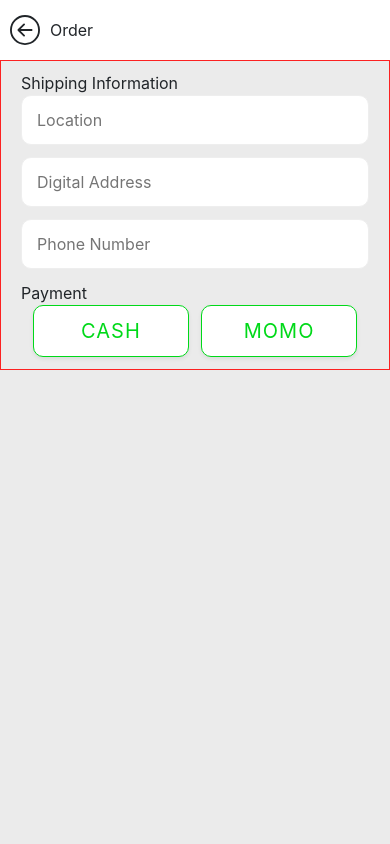
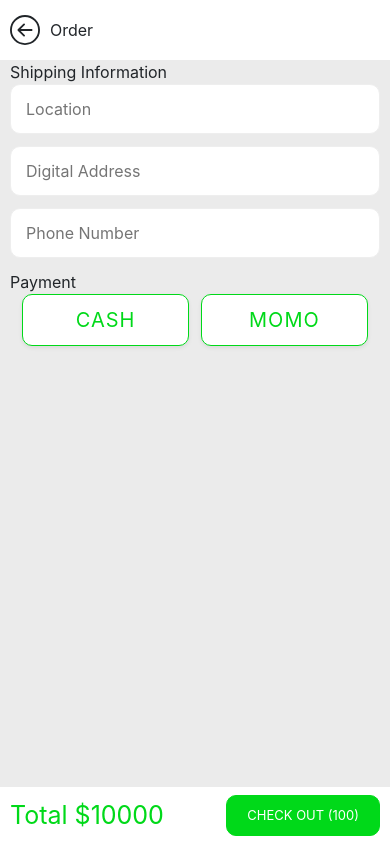
Before and after one commit to Sam-2019/Online-book-shop, a React (Create React App) app: page /order/1 in a window 390 px wide. Built offline with nearby package versions, Linux system fonts and the light colour scheme.

Commit message:
added Order action

```diff
--- a/src/Pages/Components/Popup.js
+++ b/src/Pages/Components/Popup.js
@@ -9,12 +9,14 @@ const PopUp = ({ children, close }) => {
     <div className="popup-wrapper">
       <div className="popup">
         <div className="close-button">
-          <Close width="30" height="30" />
+          <Close width={30} height={30} action={close} />
         </div>
 
         <div>{children}</div>
-        <Button class_name="primary" name="Okay" />
-        <Button class_name="secondary" name="Close" action={close} />
+        {/* <Button class_name="primary" name="Okay" /> */}
+        <div className="popup-action">
+          <Button class_name="primary" name="Close" action={close} />
+        </div>
       </div>
     </div>
   );
@@ -24,5 +26,4 @@ export default PopUp;
 
 PopUp.propTypes = {
   close: PropTypes.func,
-  children: PropTypes.element.isRequired,
 };
--- a/src/Pages/Components/popup.css
+++ b/src/Pages/Components/popup.css
@@ -29,6 +29,10 @@
     display: flex;
     justify-content: flex-end;
   }
+
+  .popup-action{
+margin-top: 10px;
+  }
 }
 
 @media (max-width: 375px) {
--- a/src/Pages/Order/Order.js
+++ b/src/Pages/Order/Order.js
@@ -8,9 +8,12 @@ import Message from "../Components/Message";
 import Summary from "../Summary/Summary";
 import PopUp from "../Components/Popup";
 import Question from "../Components/Question";
+
 import "./order.css";
 
 const Order = () => {
+  let amount = 10000;
+  let quantity = 100;
   const [paymentMethod, setPaymentMethod] = React.useState("");
   const [state, setState] = React.useState(false);
 
@@ -25,7 +28,7 @@ const Order = () => {
   }
 
   return (
-    <div className="checkout-wrapper">
+    <div className="cart-wrapper">
       <div className="header ">
         <div className="category ">
           <div className="object-1">
@@ -35,8 +38,29 @@ const Order = () => {
         </div>
       </div>
 
-      <div className="main item">
-        <form className="form-wrapper ">
+      {state ? (
+        <PopUp close={() => setState(false)}>
+          <ol>
+            <li>Dial *170# on your phone</li>
+            <li>Select MoMoPay &amp; PayBill</li>
+            <li>Select MoMoPay</li>
+            <li>
+              Enter <strong>283051 </strong> as the Merchant ID
+            </li>
+            <li>Enter Reference</li>
+            <li>Enter Your Pin to confirm payment</li>
+          </ol>
+
+          <div>
+            Upon successful payment, please use the details of the payment to
+            fill the fields below
+          </div>
+        </PopUp>
+      ) : null}
+
+      <div className="main-1">
+        <div className=" wrapper-item">
+          <form className="">
             <div className="page_title"> Shipping Information</div>
             <Input class_name="input " placeholder="Location" onChange />
             <Input class_name="input " placeholder="Digital Address" onChange />
@@ -68,15 +92,19 @@ const Order = () => {
                   <div className="pay-know-how ">
                     <div>HOW TO PAY WITH MOMO</div>
                     <Question
-                    width="30"
-                    height="30"
+                      width={30}
+                      height={30}
                       action={() => {
                         setState(true);
                       }}
                     />
                   </div>
                   <Input class_name="input " placeholder="Name" onChange />
-                <Input class_name="input " placeholder="Momo Number" onChange />
+                  <Input
+                    class_name="input "
+                    placeholder="Momo Number"
+                    onChange
+                  />
                   <Input
                     class_name="input "
                     placeholder="Transaction ID"
@@ -88,27 +116,11 @@ const Order = () => {
           </form>
         </div>
 
-      {state ? (
-        <PopUp close={() => setState(false)}>
-          <ol>
-            <li>Dial *170# on your phone</li>
-            <li>Select MoMoPay &amp; PayBill</li>
-            <li>Select MoMoPay</li>
-            <li>
-              Enter <strong>283051 </strong> as the Merchant ID
-            </li>
-            <li>Enter Reference</li>
-            <li>Enter Your Pin to confirm payment</li>
-          </ol>
-
-          <div>
-            Upon successful payment, please use the details of the payment to
-            fill the fields below
+        <Summary>
+          <div className="amount ">Total ${amount}</div>
+          <Button class_name="checkout" name={`Check Out  (${quantity})`} />
+        </Summary>
       </div>
-        </PopUp>
-      ) : null}
-
-
     </div>
   );
 };
--- a/src/Pages/Order/order.css
+++ b/src/Pages/Order/order.css
@@ -18,7 +18,6 @@
   li {
     margin: 0;
   }
-
 }
 
 @media (max-width: 320px) {
--- a/src/Pages/Product/Product.js
+++ b/src/Pages/Product/Product.js
@@ -1,5 +1,5 @@
 import React from "react";
-import { useHistory, useRouteMatch } from "react-router-dom";
+import { useHistory, useRouteMatch, useParams } from "react-router-dom";
 import Back from "../Components/Back";
 import Up from "../Components/Up";
 import Down from "../Components/Down";
@@ -9,9 +9,9 @@ import Button from "../Components/Button";
 import ReviewItem from "../Review/reviewItem";
 import "./product.css";
 
-
 const Product = () => {
   let history = useHistory();
+  let { id } = useParams();
 
   let { url } = useRouteMatch();
   const [contractDescription, expandDescription] = React.useState(true);
@@ -106,7 +106,13 @@ const Product = () => {
 
             <div className="product-action">
               <Button name="Add to Cart" class_name="addCart" />
-              <Button name="Buy Now" class_name="buyNow" />
+              <Button
+                name="Buy Now"
+                class_name="buyNow"
+                action={() => {
+                  history.push(`/order/${id}`);
+                }}
+              />
             </div>
           </div>
         </div>
--- a/src/Pages/Product/productsItem.js
+++ b/src/Pages/Product/productsItem.js
@@ -4,7 +4,6 @@ import Cart from "../Components/Cart";
 
 const ProductsItem = ({ index }) => {
   let history = useHistory();
-
 
   return (
     <div className="products-wrapper ">
```
Also changed, not shown: 1 other file (tests, documents, lock files or other folders). Lines whose indentation alone changed are shown as unchanged.
